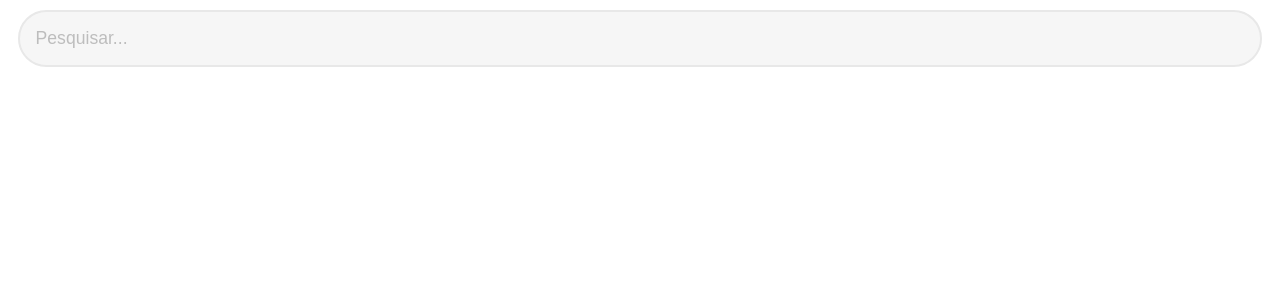
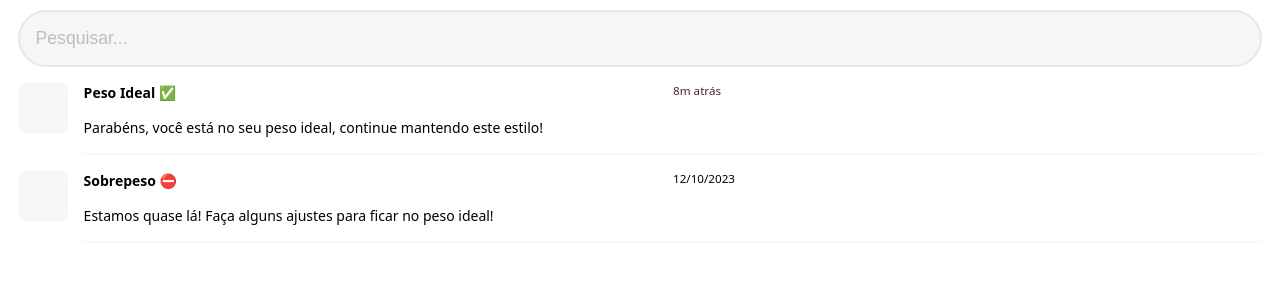
Before and after one commit to balta-io/carnacode-balta-2024-desafio-01, a plain HTML site: page history.html in a window 1280 px wide. Shown: the part 202-484 px from the top of the page. Drawn offline with Linux system fonts and the light colour scheme.

Commit message:
feat: Define exibição para itens do histórico

```diff
--- a/css/app.css
+++ b/css/app.css
@@ -139,3 +139,46 @@ main.content {
 .button.outline {
     border: 2px solid #45fefe;
 }
+
+.content-group {
+    display: flex;
+    flex-direction: column;
+}
+
+.group-item {
+    display: flex;
+    flex-direction: row;
+    justify-content: space-around;
+}
+
+.group-item .cover {
+    background-color: #f6f6f6;
+    border-radius: 8px;
+    width: 50px;
+    height: 50px;
+    flex: unset;
+}
+
+.group-item .cover ~ .group-item-content {
+    margin-left: 1rem;
+}
+
+.group-item header {
+    display: flex;
+    align-content: space-between;
+    margin-bottom: 1rem;
+}
+
+.group-item:first-child header small {
+    color: #522020;
+}
+
+.group-item p {
+    margin-bottom: 1rem;
+}
+.group-item hr {
+    margin-bottom: 1rem;
+    color: inherit;
+    border-top: 1px solid #e8e8e8;
+    opacity: 0.25;
+}
--- a/history.html
+++ b/history.html
@@ -27,7 +27,38 @@
                     placeholder="Pesquisar..."
                 />
             </form>
-            <section></section>
+
+            <section class="content-group">
+                <div class="group-item">
+                    <div class="cover"></div>
+                    <div class="group-item-content">
+                        <header>
+                            <h4>Peso Ideal ✅</h4>
+                            <small>8m atrás</small>
+                        </header>
+                        <p>
+                            Parabéns, você está no seu peso ideal, continue
+                            mantendo este estilo!
+                        </p>
+                        <hr />
+                    </div>
+                </div>
+
+                <div class="group-item">
+                    <div class="cover"></div>
+                    <div class="group-item-content">
+                        <header>
+                            <h4>Sobrepeso ⛔</h4>
+                            <small>12/10/2023</small>
+                        </header>
+                        <p>
+                            Estamos quase lá! Faça alguns ajustes para ficar no
+                            peso ideal!
+                        </p>
+                        <hr />
+                    </div>
+                </div>
+            </section>
         </main>
     </body>
 </html>
```
